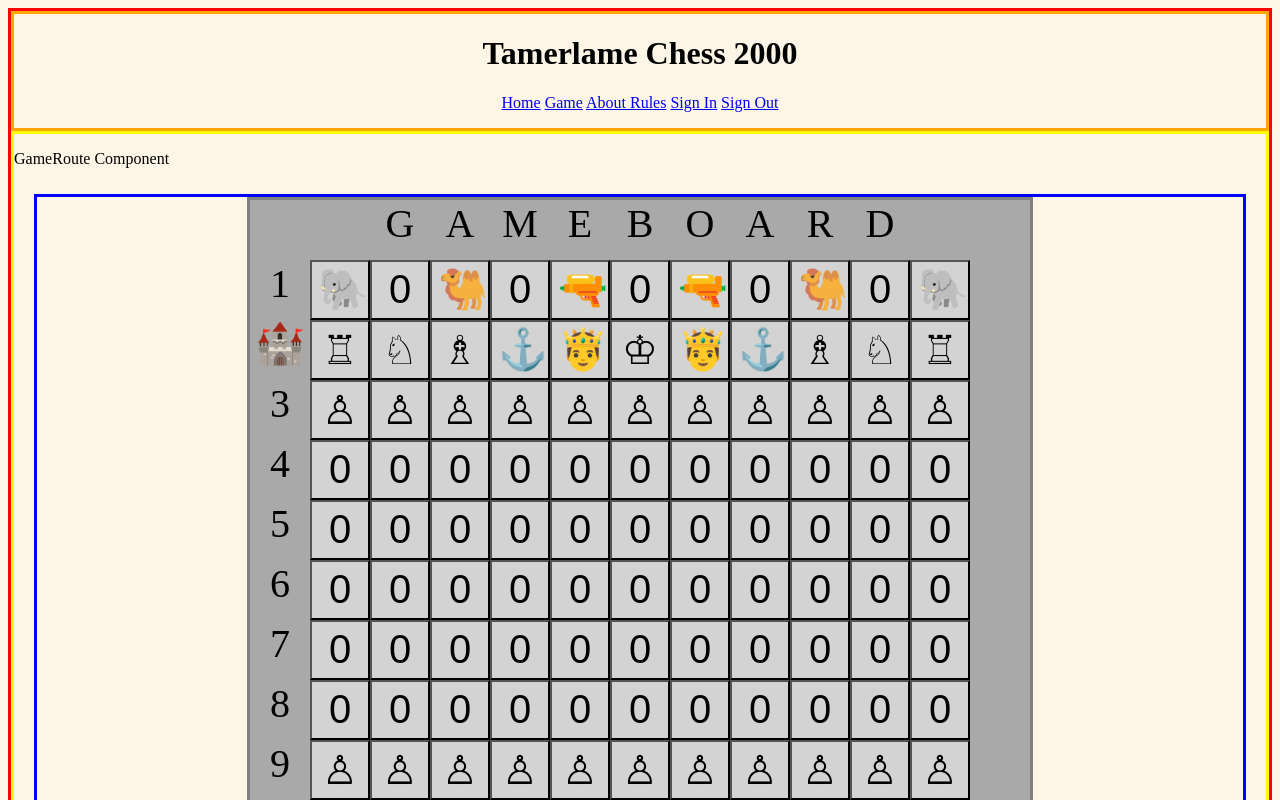
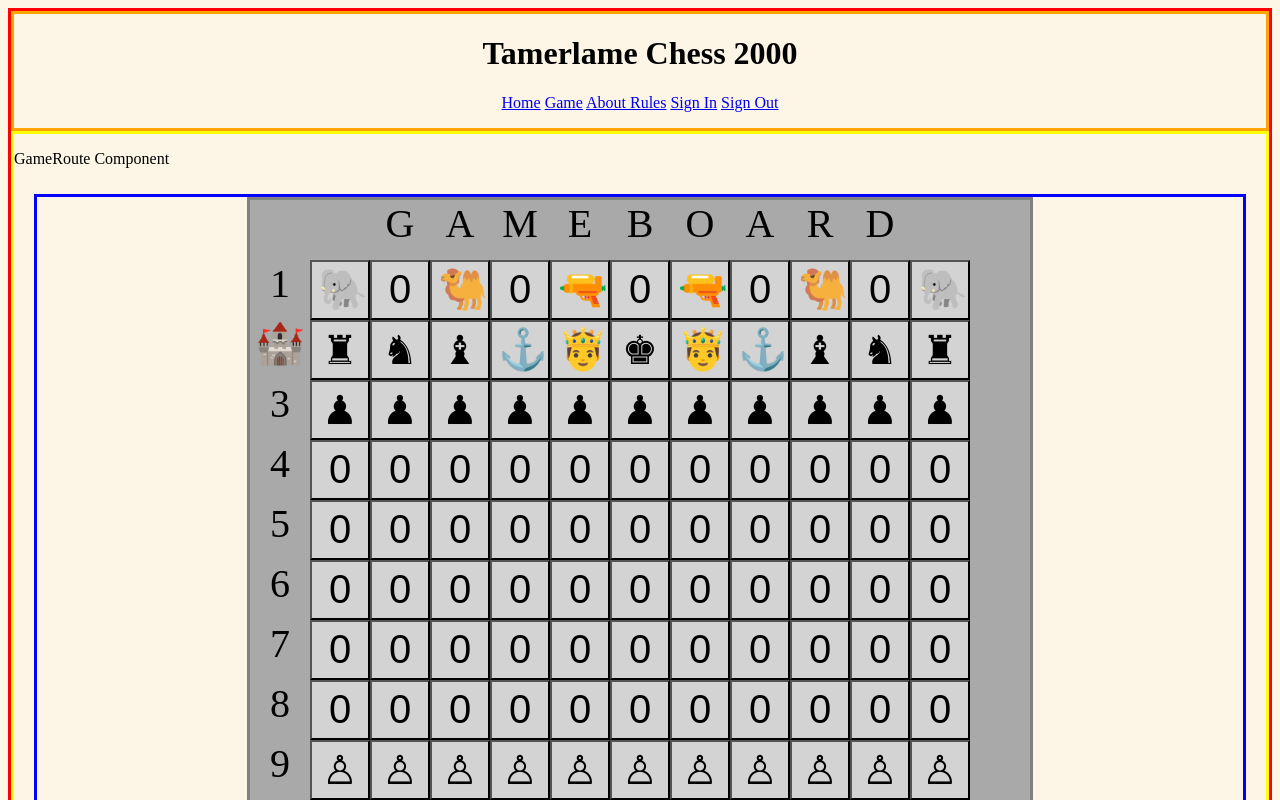
Before and after one commit to bobbydwise1/capstone-react-week3, a React app: page /#/GameRoute in a window 1280 px wide. Shown: the top 800 px of the page. Built offline with nearby package versions, Linux system fonts and the light colour scheme.

Commit message:
Change color of 2nd player pieces.

```diff
--- a/src/components/gameboard.jsx
+++ b/src/components/gameboard.jsx
@@ -35,8 +35,8 @@ class Gameboard extends React.Component {
       gameSystem: math.matrix([
         [1,1,1,1,1,1,1,1,1,1,1,1,1],
         [1,'🐘',0,'🐫',0,'🔫',0,'🔫',0,'🐫',0,'🐘',1],
-        [1,'♖','♘','♗','⚓','🤴','♔','🤴','⚓','♗','♘','♖',1],
-        [1,'♙','♙','♙','♙','♙','♙','♙','♙','♙','♙','♙',1],
+        [1,'♜','♞','♝','⚓','🤴','♚','🤴','⚓','♝','♞','♜',1],
+        [1,'♟','♟','♟','♟','♟','♟','♟','♟','♟','♟','♟',1],
         [1,0,0,0,0,0,0,0,0,0,0,0,1],
         [1,0,0,0,0,0,0,0,0,0,0,0,1],
         [1,0,0,0,0,0,0,0,0,0,0,0,1],
```
